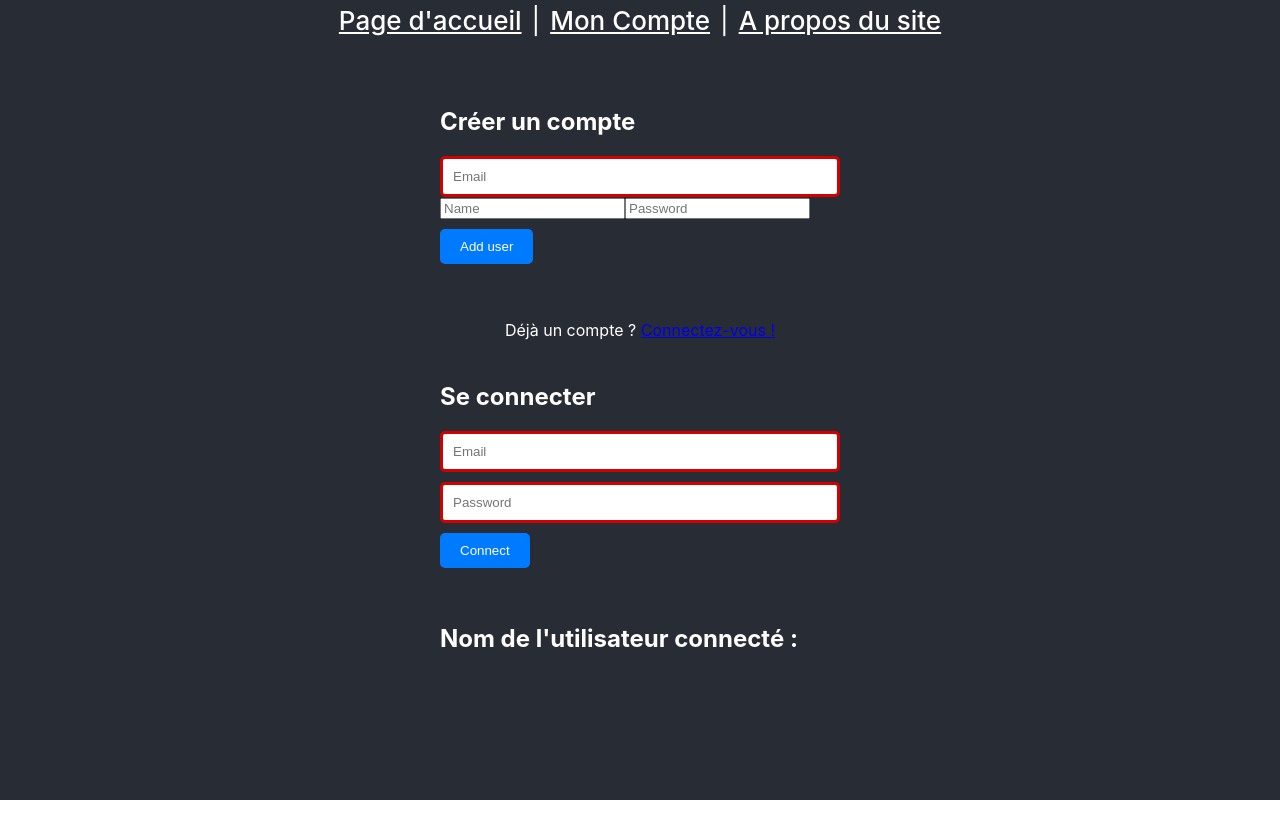
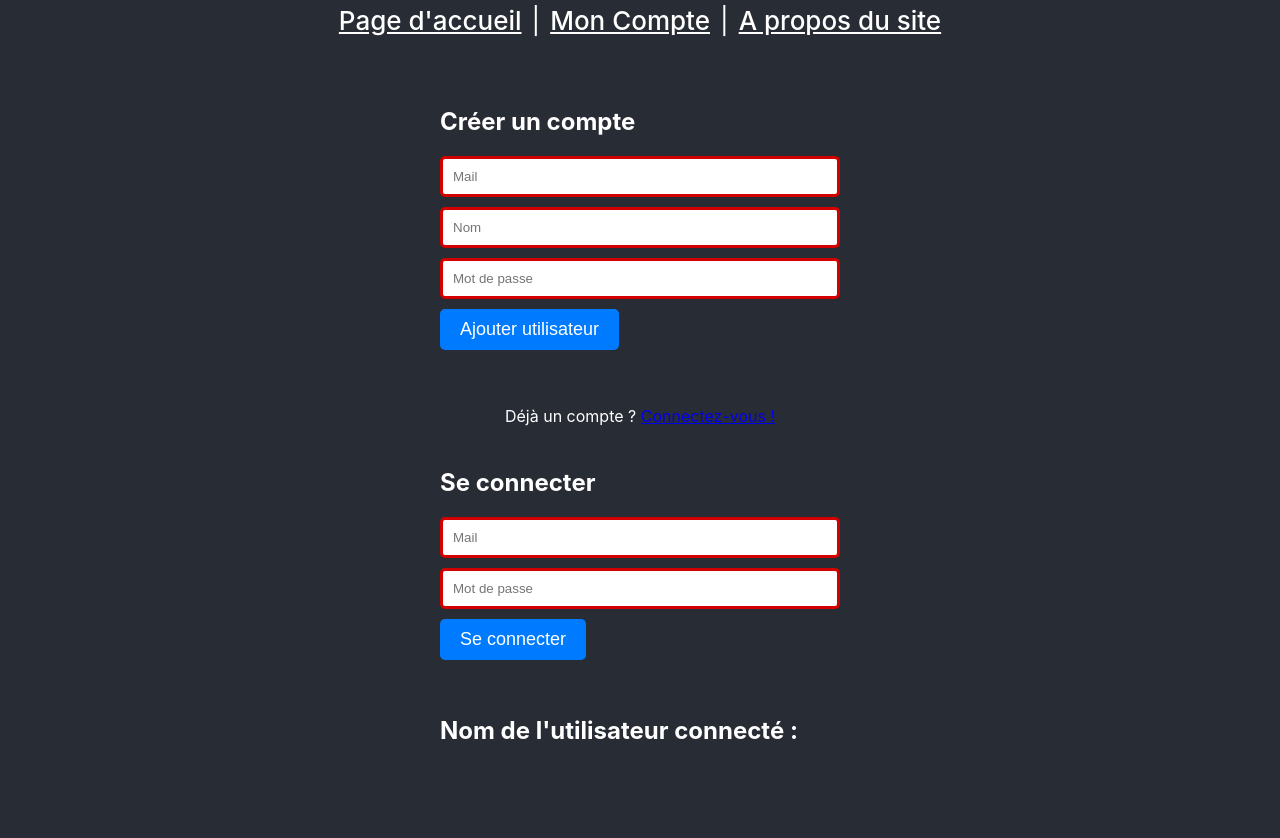
Before and after one commit to MagaliCASA/Web_development, a React (Vite) app in the folder TP1/frontend/: page /login in a window 1280 px wide. Shown: the top 838 px of the page. Before the commit the page ends 800 px from the top, so only its background shows below. Built offline with nearby package versions, Linux system fonts and the light colour scheme; no server answers.

Commit message:
se connecter

```diff
--- a/TP1/frontend/src/components/AddUserForm/AddUserForm.css
+++ b/TP1/frontend/src/components/AddUserForm/AddUserForm.css
@@ -11,24 +11,36 @@
   margin-bottom: 5px;
 }
 
-.user-form input {
+.add-user-form input {
+  width: 100%;
+  padding: 10px;
+  margin-top: 10px;
+  border: 3px solid #d30000;
+  border-radius: 5px;
+  box-sizing: border-box;
+  /* Ajout de marge en haut pour l'espacement */
+}
+
+/* .user-form input {
   width: 100%;
   padding: 8px;
   margin-bottom: 10px;
   border: 1px solid #ccc;
   border-radius: 5px;
   box-sizing: border-box;
-}
+} */
 
-.user-form button {
-  width: 100%;
+.add-user-button {
+  font-size: 18px;
+  /* Changer la taille de la police selon vos besoins */
   background-color: #007bff;
   color: #fff;
   border: none;
-  padding: 10px;
+  padding: 10px 20px;
   border-radius: 5px;
   cursor: pointer;
   transition: background-color 0.3s ease;
+  margin-top: 10px;
 }
 
 .user-form button:hover {
--- a/TP1/frontend/src/components/AddUserForm/AddUserForm.jsx
+++ b/TP1/frontend/src/components/AddUserForm/AddUserForm.jsx
@@ -57,7 +57,7 @@ function AddUserForm() {
         <input
           className="add-user-input"
           type="email"
-          placeholder="Email"
+          placeholder="Mail"
           value={formValues.email}
           onChange={(event) =>
             setFormValues({ ...formValues, email: event.target.value })
@@ -65,7 +65,7 @@ function AddUserForm() {
         />
         <input
           className="add-user-input"
-          placeholder="Name"
+          placeholder="Nom"
           value={formValues.name}
           onChange={(event) =>
             setFormValues({ ...formValues, name: event.target.value })
@@ -73,14 +73,14 @@ function AddUserForm() {
         />
         <input
           className="add-user-input"
-          placeholder="Password"
+          placeholder="Mot de passe"
           value={formValues.password}
           onChange={(event) =>
             setFormValues({ ...formValues, password: event.target.value })
           }
         />
         <button className="add-user-button" type="submit">
-          Add user
+          Ajouter utilisateur
         </button>
       </form>
       {userCreationSuccess !== null && (
--- a/TP1/frontend/src/components/ConnectUserForm/ConnectUserForm.css
+++ b/TP1/frontend/src/components/ConnectUserForm/ConnectUserForm.css
@@ -20,15 +20,17 @@
   box-sizing: border-box;
 }
 
-.user-form button {
-  width: 100%;
+.connect-user-button {
+  font-size: 18px;
+  /* Changer la taille de la police selon vos besoins */
   background-color: #007bff;
   color: #fff;
   border: none;
-  padding: 10px;
+  padding: 10px 20px;
   border-radius: 5px;
   cursor: pointer;
   transition: background-color 0.3s ease;
+  margin-top: 10px;
 }
 
 .user-form button:hover {
--- a/TP1/frontend/src/components/ConnectUserForm/ConnectUserForm.jsx
+++ b/TP1/frontend/src/components/ConnectUserForm/ConnectUserForm.jsx
@@ -26,7 +26,7 @@ const useConnectUser = () => {
         const token = response.data.token;
         const name = response.data.name;
         console.log("name : ", name);
-        localStorage.setItem("user", JSON.stringify({name, token})); // Stockage du token JWT dans le local storage
+        localStorage.setItem("user", JSON.stringify({ name, token })); // Stockage du token JWT dans le local storage
 
         console.log(token);
         setLoginSuccess('User logged in successfully');
@@ -57,7 +57,7 @@ function ConnectUserForm() {
         <input
           className="connect-user-input"
           type="email"
-          placeholder="Email"
+          placeholder="Mail"
           value={formValues.email}
           onChange={(event) =>
             setFormValues({ ...formValues, email: event.target.value })
@@ -66,14 +66,14 @@ function ConnectUserForm() {
         <input
           className="connect-user-input"
           type="password"
-          placeholder="Password"
+          placeholder="Mot de passe"
           value={formValues.password}
           onChange={(event) =>
             setFormValues({ ...formValues, password: event.target.value })
           }
         />
         <button className="connect-user-button" type="submit">
-          Connect
+          Se connecter
         </button>
       </form>
       {loginSuccess !== null && (
--- a/TP1/frontend/src/pages/Register/Register.css
+++ b/TP1/frontend/src/pages/Register/Register.css
@@ -1,19 +1,10 @@
 /* Users.css */
 
 /* Sélecteurs pour tous les champs de formulaire */
-
-.form-section input[type="password"],
-.connected-user-section input[type="password"],
 .form-section input[type="email"],
-.connected-user-section input[type="email"] {
-  width: 100%;
-  padding: 10px;
-  margin-top: 10px;
-  border: 3px solid #d30000;
-  border-radius: 5px;
-  box-sizing: border-box;
-}
-
+.connected-user-section input[type="email"],
+.form-section input[type="text"],
+.connected-user-section input[type="text"],
 .form-section input[type="password"],
 .connected-user-section input[type="password"] {
   width: 100%;
```
